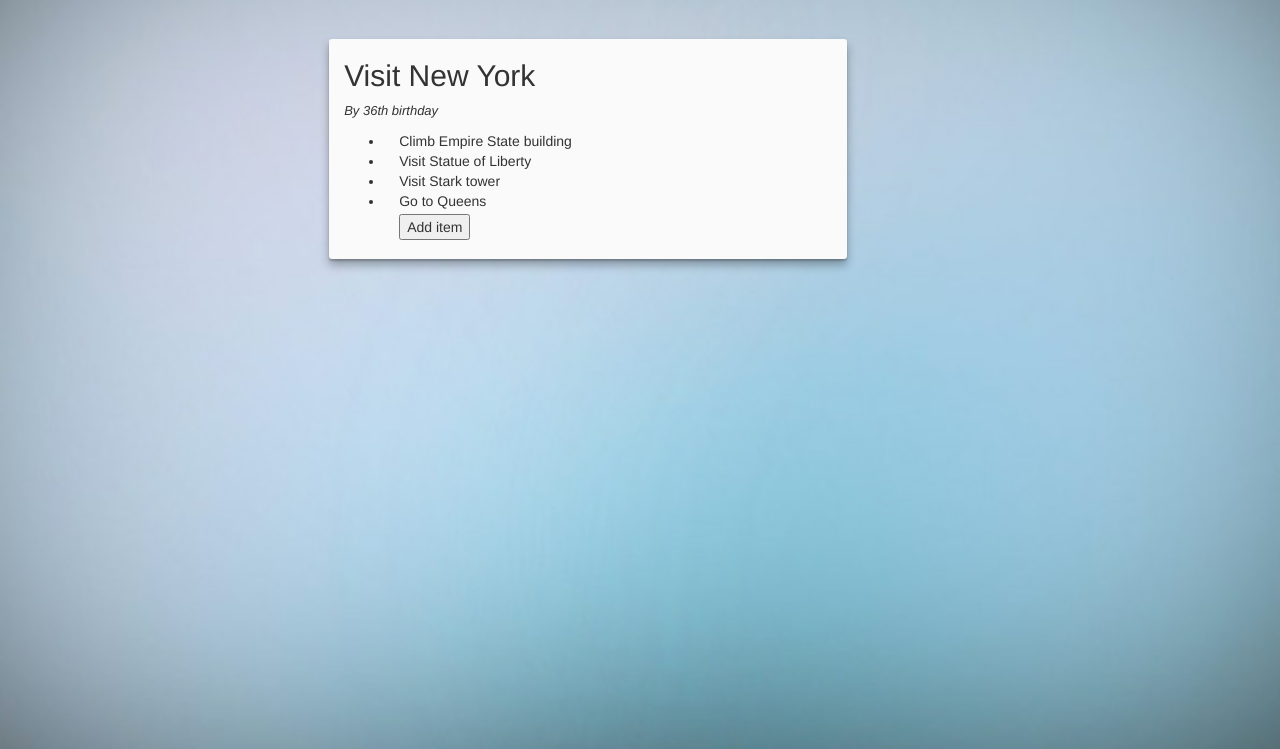
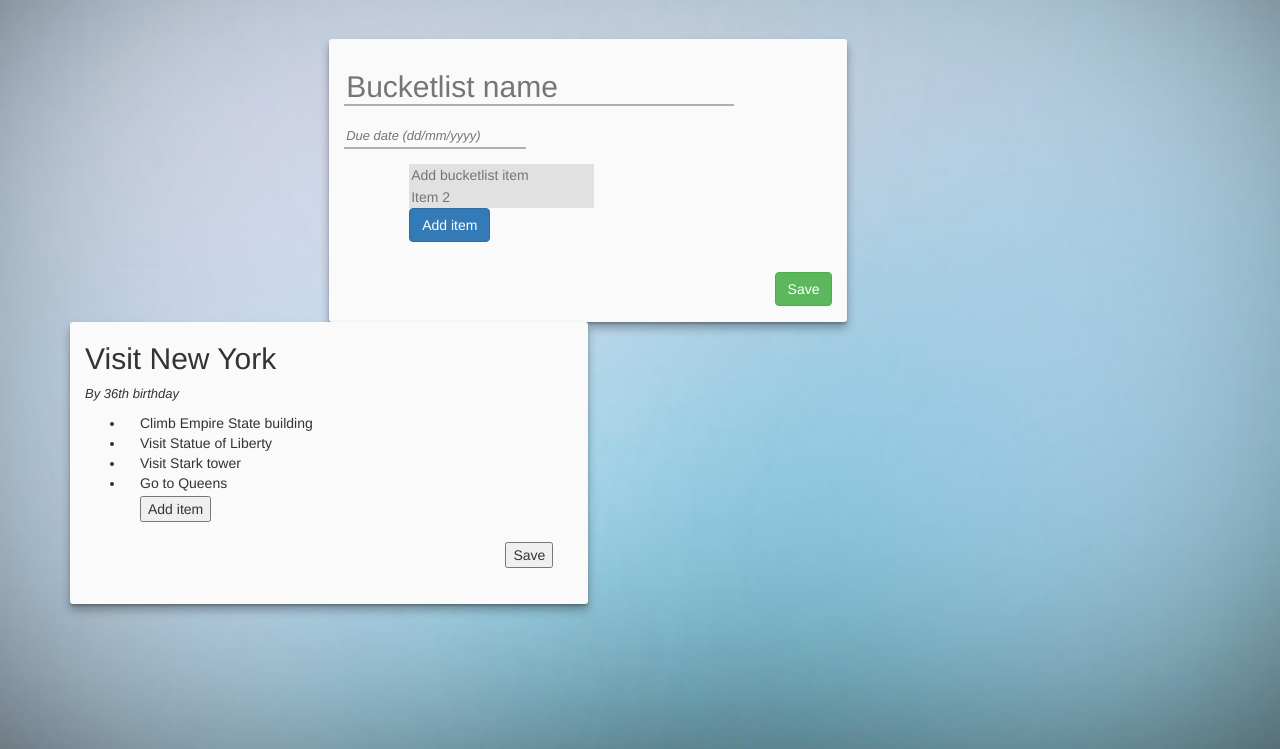
Before and after one commit to kennlebu/BucketList, a Flask app: page /item in a window 1280 px wide. Shown: the part 51-800 px from the top of the page. Run offline with Flask 2, Linux system fonts and the light colour scheme; some libraries are stand-ins or nearby versions.

Commit message:
Add page for bucketlist item
Added a page for viewing a bucketlist, editing a bucketlist and adding a bucketlist

```diff
--- a/app/templates/base.html
+++ b/app/templates/base.html
@@ -15,11 +15,15 @@
             border-radius: 3px;
             margin: 10 10px;
             position: relative;
-            overflow: hidden;
             background-color: #fafafa;
             box-shadow: 0 6px 10px 0 rgba(0, 0, 0, 0.3), 0 2px 2px 0 rgba(0, 0, 0, 0.2);
             box-sizing: border-box;
+            padding-bottom: 16px;
+        }
+
+        .card-index {
             height: 220px;
+            overflow: hidden;
         }
 
         .card:hover {
@@ -27,11 +31,48 @@
             box-shadow: 1px 13px 25px 0 rgba(0, 0, 0, 0.3), 0 11px 7px 0 rgba(0, 0, 0, 0.2);
         }
 
+        .item-card {
+            min-height: 250px;
+        }
+
         .due_date {
             font-style: italic;
             font-size: 13px;
             position: relative;
             margin-top: 10px;
+        }
+
+        .item-edit {
+            border: none;
+            border-bottom: 2px solid rgba(0, 0, 0, 0.3);
+            background: transparent;
+            margin-top: 10px;
+        }
+
+        .item-edit:focus {
+            outline: none;
+            border-bottom: 2px solid rgba(0, 0, 0, 0.8);
+        }
+
+        .add-item-edit {
+            border: none;
+            background: rgba(0, 0, 0, 0.1);
+        }
+
+        .add-item-edit:focus {
+            outline: none;
+            border-bottom: 2px solid rgba(0, 0, 0, 0.3);
+            background: transparent;
+        }
+
+        #bucket-items-list {
+            margin-top: 15px;
+        }
+
+        #bucket-items-list>li {
+            list-style: none;
+            margin-left: 10px;
+            padding-left: 0;
         }
     </style>
 
--- a/app/templates/bucket-list-item.html
+++ b/app/templates/bucket-list-item.html
@@ -4,6 +4,35 @@
 
     <div class="row col-md-10" style="position:absolute;padding-top:20px;">
         <div class="col-md-3">&nbsp;</div>
+        <div class="card item-card col-md-6" style="margin:auto;">
+            <form action="/add_bucketlist" method="post">
+                <h2><input class="item-edit" type="text" placeholder="Bucketlist name" name="bucketlist_name" /></h2>
+
+                <div class="due_date">
+                    <input class="item-edit" type="text" placeholder="Due date (dd/mm/yyyy)" name="due_date" />
+                </div>
+                <ul id="bucket-items-list">
+                    <li>
+                        <div class="col-xs-12">
+                            <input class="add-item-edit" type="text" placeholder="Add bucketlist item" name="item1">
+                        </div>
+                    </li>
+                    <li>
+                        <div class="col-xs-12">
+                            <input class="add-item-edit" type="text" placeholder="Item 2" name="item2">
+                        </div>
+                    </li>
+
+                    <li style="list-style:none;margin-top:10px;">
+                        <div class="col-xs-12">
+                            <input type="button" class="btn btn-primary" value="Add item">
+                        </div>
+                    </li>
+                </ul>
+                <input class="btn btn-success" type="submit" style="bottom:10px;float:right;margin-top:30px;" value="Save" />
+            </form>
+        </div>
+
         <div class="card col-md-6" style="margin:auto;">
             <h2>Visit New York</h2>
 
--- a/app/templates/index.html
+++ b/app/templates/index.html
@@ -12,7 +12,7 @@
 
             {% if has_bucketlists %} {% for item in user.bucketlists %}
             <a href="#" style="text-decoration:none;color:inherit;">
-                <div class="card col-md-3 left">
+                <div class="card card-index col-md-3 left">
                     <h3>{{ item.name }}</h3>
                     {% for activity in item.items %}
                     <div class="col-xs-12">
```
